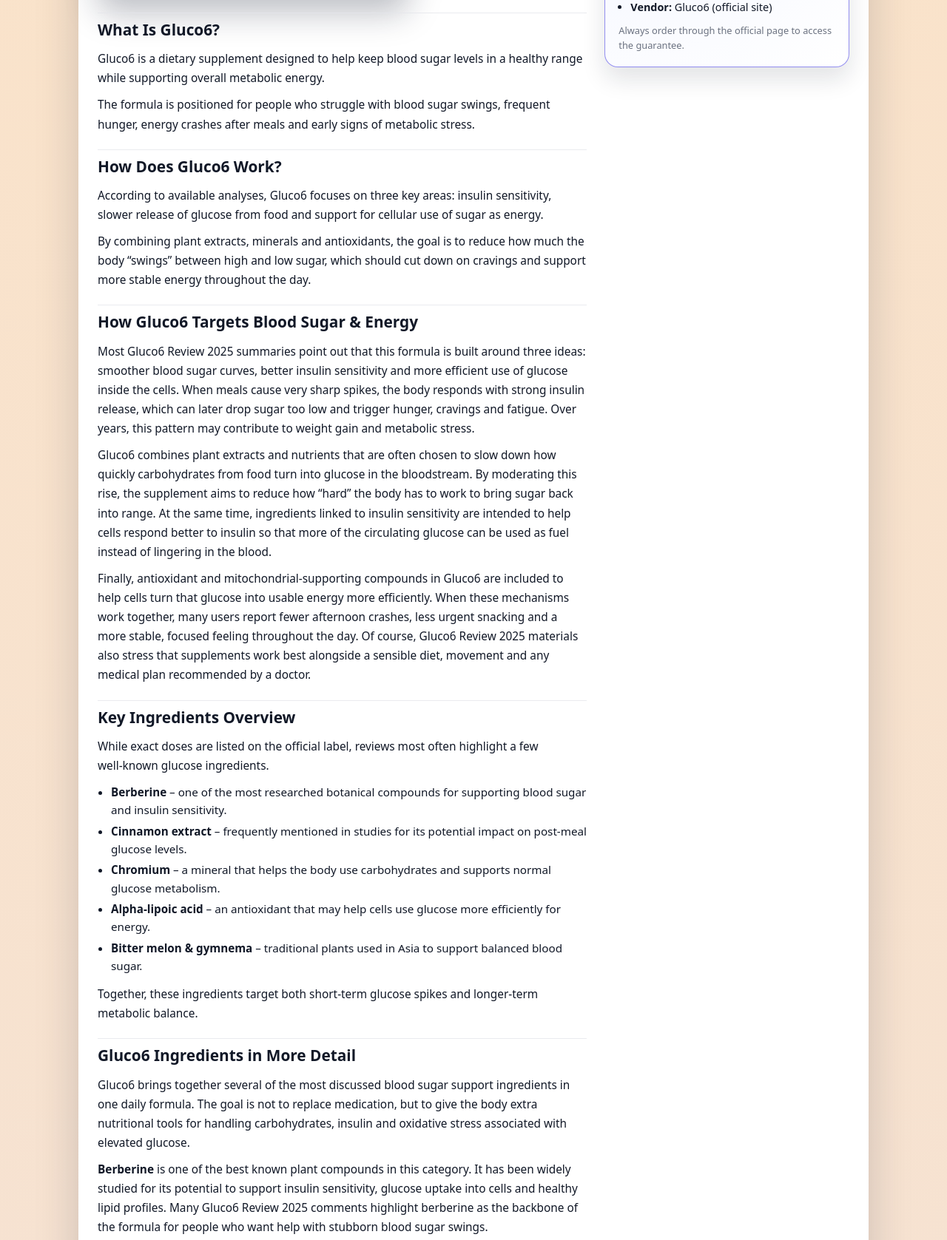
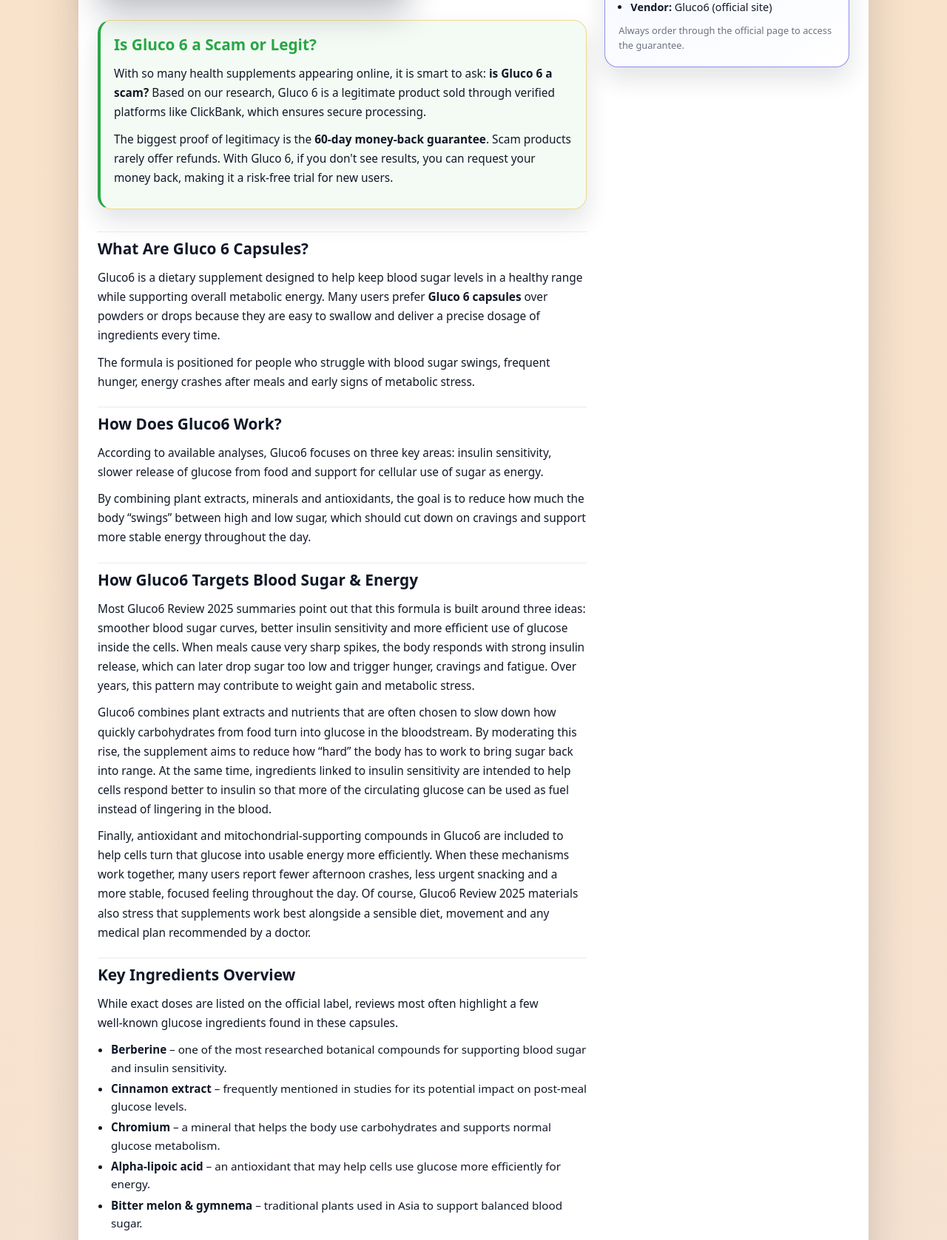
Before and after one commit to cryptoworldshorts-jpg/top-health-supplements, a plain HTML site: page products/gluco6.html in a window 1280 px wide. Shown: the part 608-2285 px from the top of the page at 74% size. Drawn offline with Linux system fonts and the light colour scheme.

Commit message:
Update gluco6.html

```diff
--- a/products/gluco6.html
+++ b/products/gluco6.html
@@ -3,22 +3,22 @@
 <head>
   <meta charset="UTF-8" />
   <meta name="viewport" content="width=device-width, initial-scale=1.0" />
-  <title>Gluco6 Review 2025 – Blood Sugar & Energy</title>
+  <title>Gluco 6 Capsules Review 2025 – Blood Sugar & Energy</title>
   <link rel="stylesheet" href="../style.css" />
 
-  <meta name="description" content="Gluco6 review 2025: blood sugar and metabolism support supplement for steadier energy, fewer crashes and appetite control." />
+  <meta name="description" content="Gluco 6 Capsules Review 2025: blood sugar and metabolism support capsules for steadier energy, fewer crashes and appetite control." />
 
 <!-- 🖼️ Open Graph -->
-<meta property="og:title" content="Gluco6 Review 2025 – Blood Sugar & Daily Energy Support" />
-<meta property="og:description" content="See how Gluco6 uses berberine, cinnamon and other nutrients to support healthy glucose levels, cravings and daily energy." />
+<meta property="og:title" content="Gluco 6 Capsules Review 2025 – Blood Sugar & Daily Energy Support" />
+<meta property="og:description" content="See how Gluco6 capsules use berberine, cinnamon and other nutrients to support healthy glucose levels, cravings and daily energy." />
 <meta property="og:type" content="article" />
-<meta property="og:url" content="https://cryptoworldshorts-jpg.github.io/top-health-supplements/products/gluco6.html" />
+<meta property="og:url" content="https://healthofferreviews.com/products/gluco6.html" />
 <meta property="og:image" content="https://i.postimg.cc/DZ5gXgxL/gluco1.jpg" />
 <meta property="og:image:secure_url" content="https://i.postimg.cc/DZ5gXgxL/gluco1.jpg" />
 <meta property="og:image:type" content="image/jpeg" />
 <meta property="og:image:width" content="1200" />
 <meta property="og:image:height" content="630" />
-<meta property="og:image:alt" content="Gluco6 blood sugar and energy support supplement bottles" />
+<meta property="og:image:alt" content="Gluco6 blood sugar and energy support supplement capsules" />
 <meta property="og:site_name" content="Top Health Supplements" />
 
 <!-- 🕊️ Twitter Card -->
@@ -56,7 +56,7 @@
       "name": "Is Gluco6 safe to take with other supplements?",
       "acceptedAnswer": {
         "@type": "Answer",
-        "text": "Many people take Gluco6 alongside multivitamins, but because it influences blood sugar, caution is needed when combining it with other glucose‑support products or medication. Always consult a professional."
+        "text": "Many people take Gluco6 alongside multivitamins, but because it can influence blood sugar, caution is needed when combining it with other glucose‑support products or medication. Always consult a professional."
       }
     },
     {
@@ -70,7 +70,6 @@
   ]
 }
 </script>
-
 
 </head>
 <body>
@@ -95,8 +94,20 @@
        alt="Gluco6 supplement bottles"
        class="product-hero-image" />
 
-            <h2>What Is Gluco6?</h2>
-<p>Gluco6 is a dietary supplement designed to help keep blood sugar levels in a healthy range while supporting overall metabolic energy.</p>
+            <!-- NOVA SEKCIJA: IS IT A SCAM? (ODMAH ISPOD SLIKE) -->
+            <div class="product-box" style="margin-top: 30px; margin-bottom: 30px; border-left: 4px solid #28a745; background: rgba(40, 167, 69, 0.05);">
+              <h2 style="margin-top: 0; color: #28a745;">Is Gluco 6 a Scam or Legit?</h2>
+              <p>
+                With so many health supplements appearing online, it is smart to ask: <strong>is Gluco 6 a scam?</strong>
+                Based on our research, Gluco 6 is a legitimate product sold through verified platforms like ClickBank, which ensures secure processing.
+              </p>
+              <p>
+                The biggest proof of legitimacy is the <strong>60-day money-back guarantee</strong>. Scam products rarely offer refunds. With Gluco 6, if you don't see results, you can request your money back, making it a risk-free trial for new users.
+              </p>
+            </div>
+
+            <h2>What Are Gluco 6 Capsules?</h2>
+<p>Gluco6 is a dietary supplement designed to help keep blood sugar levels in a healthy range while supporting overall metabolic energy. Many users prefer <strong>Gluco 6 capsules</strong> over powders or drops because they are easy to swallow and deliver a precise dosage of ingredients every time.</p>
 <p>The formula is positioned for people who struggle with blood sugar swings, frequent hunger, energy crashes after meals and early signs of metabolic stress.</p>
 
 <h2>How Does Gluco6 Work?</h2>
@@ -116,7 +127,7 @@ Finally, antioxidant and mitochondrial‑supporting compounds in Gluco6 are incl
 
 
 <h2>Key Ingredients Overview</h2>
-<p>While exact doses are listed on the official label, reviews most often highlight a few well‑known glucose ingredients.</p>
+<p>While exact doses are listed on the official label, reviews most often highlight a few well‑known glucose ingredients found in these capsules.</p>
 <ul>
   <li><strong>Berberine</strong> – one of the most researched botanical compounds for supporting blood sugar and insulin sensitivity.</li>
   <li><strong>Cinnamon extract</strong> – frequently mentioned in studies for its potential impact on post‑meal glucose levels.</li>
@@ -134,7 +145,7 @@ Gluco6 brings together several of the most discussed blood sugar support ingredi
 <strong>Berberine</strong> is one of the best known plant compounds in this category. It has been widely studied for its potential to support insulin sensitivity, glucose uptake into cells and healthy lipid profiles. Many Gluco6 Review 2025 comments highlight berberine as the backbone of the formula for people who want help with stubborn blood sugar swings.
 </p>
 <p>
-<strong>Cinnamon extract</strong> is frequently mentioned in nutrition research for its impact on post‑meal glucose levels. Standardised cinnamon extracts may help the body handle carbohydrates more smoothly after eating, which can translate into fewer rapid spikes and drops in energy. In the context of Gluco6, it works alongside berberine to support more stable readings after meals.
+<strong>Cinnamon extract</strong> is frequently mentioned in nutrition research for its potential impact on post‑meal glucose levels. Standardised cinnamon extracts may help the body handle carbohydrates more smoothly after eating, which can translate into fewer rapid spikes and drops in energy. In the context of Gluco6, it works alongside berberine to support more stable readings after meals.
 </p>
 <p>
 <strong>Chromium</strong> is an essential trace mineral that helps the body use carbohydrates and fats effectively and supports normal glucose metabolism. When chromium intake is low, cells may be less responsive to insulin, so including it in a blood sugar supplement makes sense for overall metabolic support.
@@ -177,8 +188,9 @@ It can also appeal to people who constantly battle cravings, afternoon crashes a
 However, Gluco6 is not appropriate for everyone. People with diagnosed diabetes who use insulin or strong glucose‑lowering drugs must never adjust or replace their therapy based on a supplement. Pregnant or breastfeeding women, individuals with serious liver or kidney disease and anyone on multiple medications should talk to their doctor before using Gluco6 or any other blood sugar product.
 </p>
 
-<h2>How to Use Gluco6</h2>
-<p>It is typically recommended to take the capsules with meals (for example, breakfast and/or lunch) so the ingredients can act when glucose levels naturally rise.</p>
+<!-- IZMIJENJENO: DODANA RIJEČ "CAPSULES" U H2 -->
+<h2>How to Use Gluco 6 Capsules for Best Results</h2>
+<p>It is typically recommended to take the capsule with a meal (for example, breakfast and/or lunch) so the ingredients can act when glucose levels naturally rise. Since <strong>Gluco 6 capsules</strong> dissolve quickly, taking them with a full glass of water helps ensure optimal absorption.</p>
 <p>Reviews stress that more stable results usually appear after 8–12 weeks of regular use together with basic dietary changes.</p>
 
 <h2>Gluco6 Results Timeline – From First Days to 3 Months</h2>
@@ -201,7 +213,7 @@ Because blood sugar and insulin sensitivity change gradually, realistic Gluco6 R
 
 <h2>Pros &amp; Cons</h2>
 <ul>
-  <li><strong>Pros:</strong> uses well‑known blood sugar ingredients, targets both energy and appetite, fits into a broader diet plan and comes with a refund guarantee.</li>
+  <li><strong>Pros:</strong> uses well‑known blood sugar ingredients, targets both energy and appetite, easy-to-swallow capsule form, fits into a broader diet plan and comes with a refund guarantee.</li>
   <li><strong>Cons:</strong> not a substitute for medical treatment, requires daily use and habit changes, and results can differ from person to person.</li>
 </ul>
 
```
